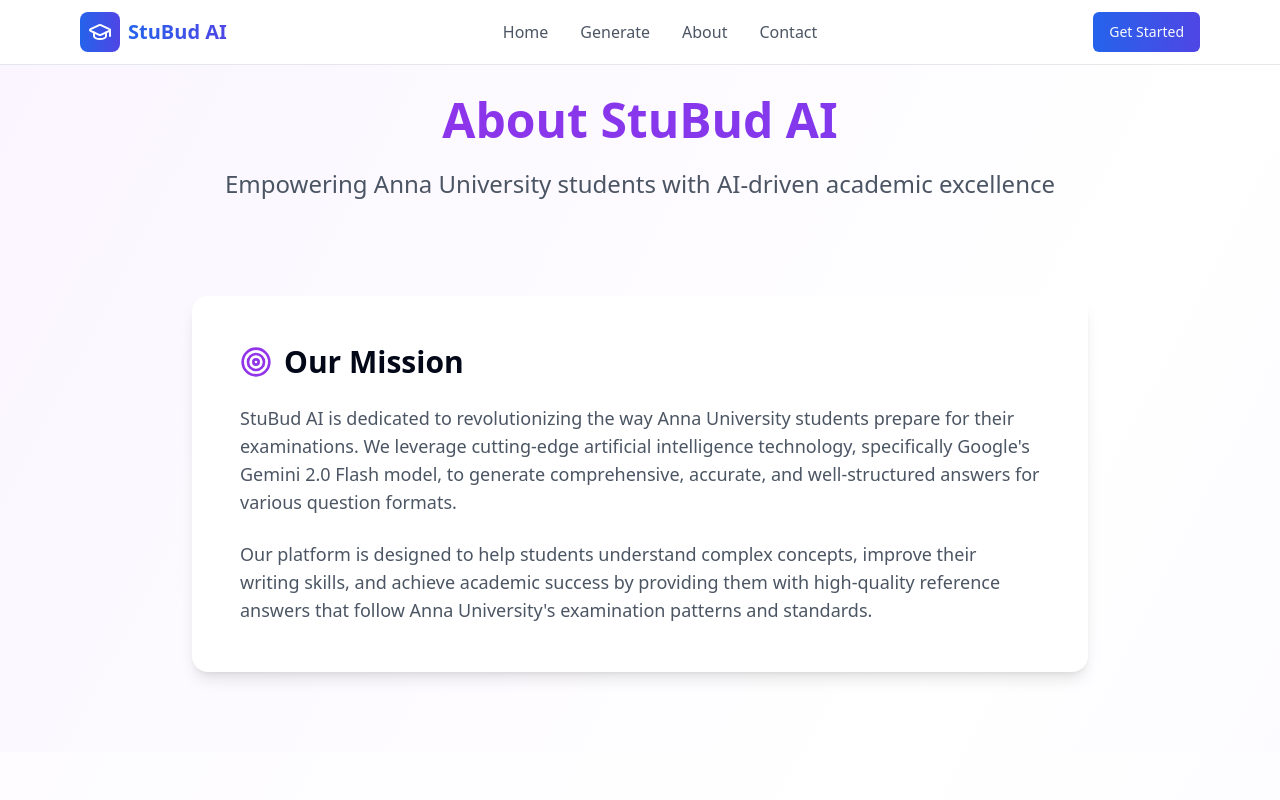
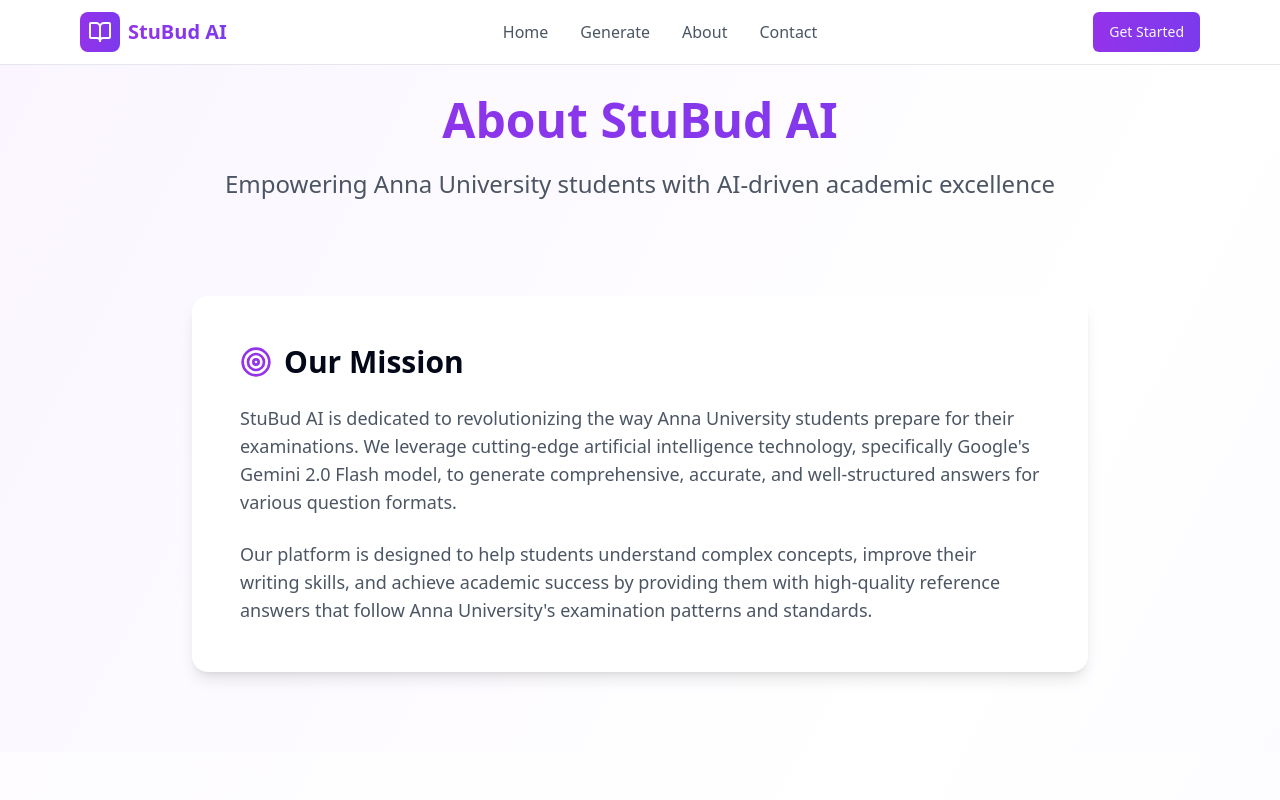
Before and after one commit to Han05-13/anna-scribe-ai-answers, a React (Vite) app: page /about in a window 1280 px wide. Shown: the top 800 px of the page. Built offline with nearby package versions, Linux system fonts and the light colour scheme.

Commit message:
Replace header logo
Replaced the graduation cap logo in the header with a different logo.
-edited src/components/Header.tsx

```diff
--- a/src/components/Header.tsx
+++ b/src/components/Header.tsx
@@ -1,6 +1,6 @@
 
 import { Button } from "@/components/ui/button";
-import { GraduationCap, Menu, X } from "lucide-react";
+import { BookOpen, Menu, X } from "lucide-react";
 import { Link } from "react-router-dom";
 import { useState } from "react";
 
@@ -12,33 +12,33 @@ const Header = () => {
       <div className="max-w-6xl mx-auto px-4">
         <div className="flex items-center justify-between h-16">
           <Link to="/" className="flex items-center space-x-2 hover:opacity-80 transition-opacity">
-            <div className="w-10 h-10 bg-gradient-to-r from-blue-600 to-indigo-600 rounded-lg flex items-center justify-center">
-              <GraduationCap className="h-6 w-6 text-white" />
+            <div className="w-10 h-10 bg-gradient-to-r from-purple-600 to-violet-600 rounded-lg flex items-center justify-center">
+              <BookOpen className="h-6 w-6 text-white" />
             </div>
-            <span className="text-xl font-bold bg-gradient-to-r from-blue-600 to-indigo-600 bg-clip-text text-transparent">
+            <span className="text-xl font-bold bg-gradient-to-r from-purple-600 to-violet-600 bg-clip-text text-transparent">
               StuBud AI
             </span>
           </Link>
 
           {/* Desktop Navigation */}
           <nav className="hidden md:flex items-center space-x-8">
-            <Link to="/" className="text-gray-600 hover:text-blue-600 transition-colors">
+            <Link to="/" className="text-gray-600 hover:text-purple-600 transition-colors">
               Home
             </Link>
-            <Link to="/generate" className="text-gray-600 hover:text-blue-600 transition-colors">
+            <Link to="/generate" className="text-gray-600 hover:text-purple-600 transition-colors">
               Generate
             </Link>
-            <Link to="/about" className="text-gray-600 hover:text-blue-600 transition-colors">
+            <Link to="/about" className="text-gray-600 hover:text-purple-600 transition-colors">
               About
             </Link>
-            <Link to="/contact" className="text-gray-600 hover:text-blue-600 transition-colors">
+            <Link to="/contact" className="text-gray-600 hover:text-purple-600 transition-colors">
               Contact
             </Link>
           </nav>
 
           <div className="hidden md:flex items-center space-x-4">
             <Link to="/generate">
-              <Button className="bg-gradient-to-r from-blue-600 to-indigo-600 hover:from-blue-700 hover:to-indigo-700">
+              <Button className="bg-gradient-to-r from-purple-600 to-violet-600 hover:from-purple-700 hover:to-violet-700">
                 Get Started
               </Button>
             </Link>
@@ -57,21 +57,21 @@ const Header = () => {
         {isMenuOpen && (
           <div className="md:hidden py-4 border-t border-gray-200 bg-white">
             <nav className="flex flex-col space-y-4">
-              <Link to="/" className="text-gray-600 hover:text-blue-600 transition-colors px-2">
+              <Link to="/" className="text-gray-600 hover:text-purple-600 transition-colors px-2">
                 Home
               </Link>
-              <Link to="/generate" className="text-gray-600 hover:text-blue-600 transition-colors px-2">
+              <Link to="/generate" className="text-gray-600 hover:text-purple-600 transition-colors px-2">
                 Generate
               </Link>
-              <Link to="/about" className="text-gray-600 hover:text-blue-600 transition-colors px-2">
+              <Link to="/about" className="text-gray-600 hover:text-purple-600 transition-colors px-2">
                 About
               </Link>
-              <Link to="/contact" className="text-gray-600 hover:text-blue-600 transition-colors px-2">
+              <Link to="/contact" className="text-gray-600 hover:text-purple-600 transition-colors px-2">
                 Contact
               </Link>
               <div className="px-2 pt-2">
                 <Link to="/generate">
-                  <Button className="w-full bg-gradient-to-r from-blue-600 to-indigo-600 hover:from-blue-700 hover:to-indigo-700">
+                  <Button className="w-full bg-gradient-to-r from-purple-600 to-violet-600 hover:from-purple-700 hover:to-violet-700">
                     Get Started
                   </Button>
                 </Link>
```
